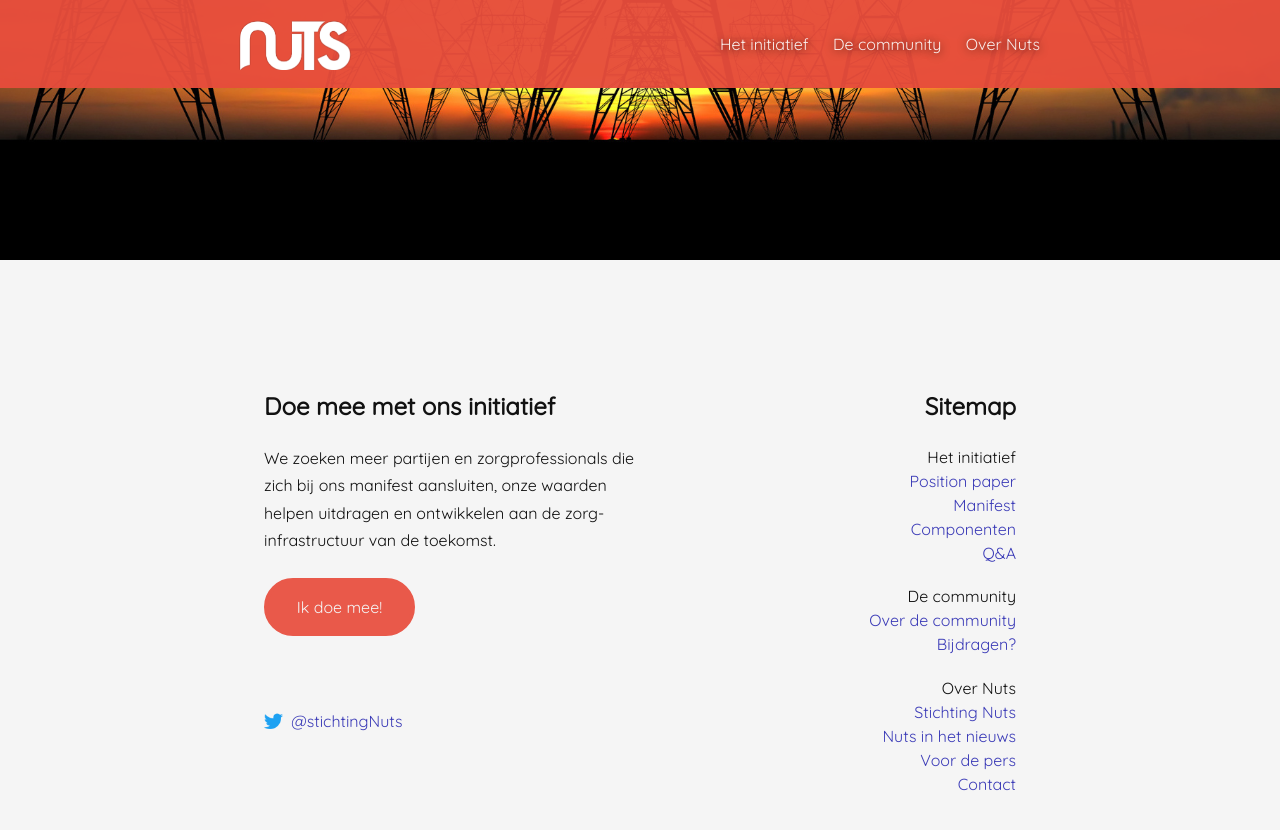
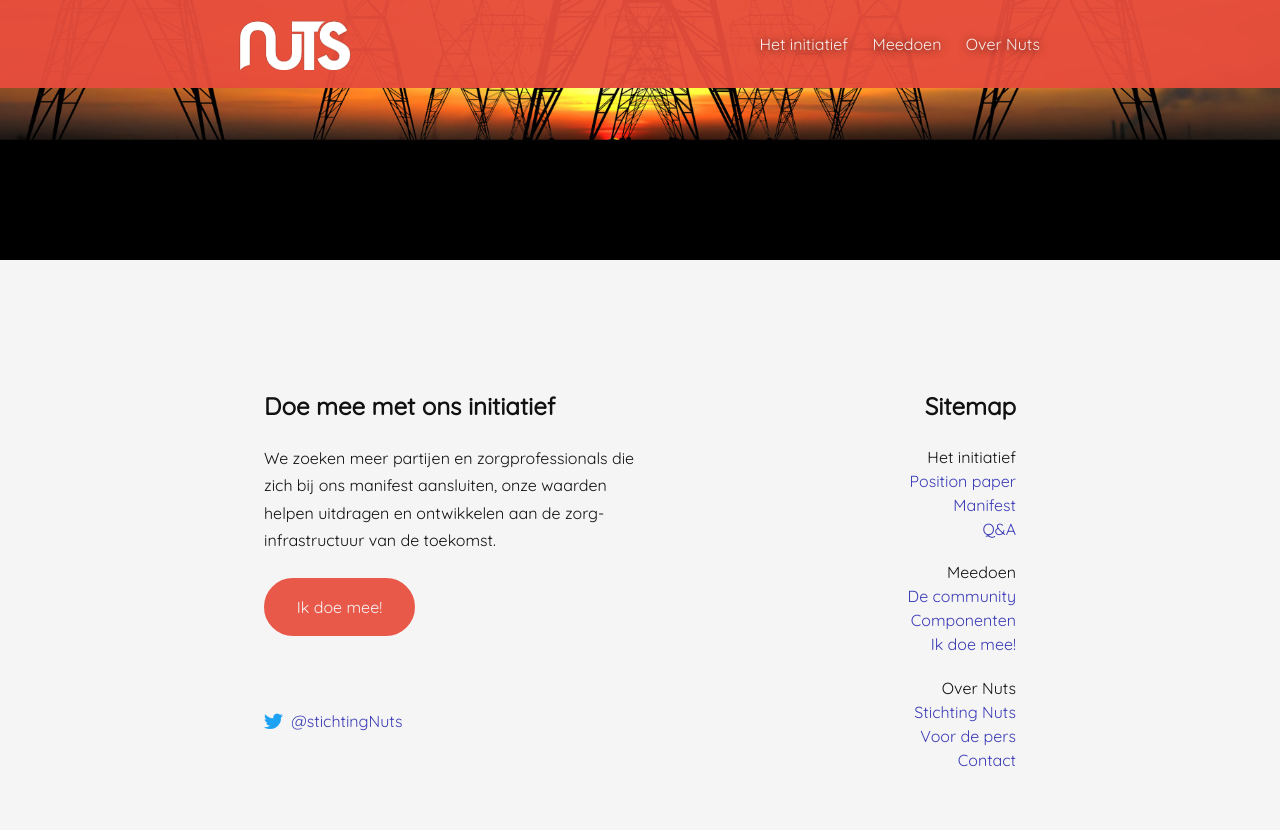
Before and after one commit to nuts-foundation/nuts-webpresence, a Jekyll site: the page built from index.md, in a window 1280 px wide and 900 px high, scrolled down 4757 px. Shown: the top 830 px of the window. Built offline with Jekyll 4.4.1, drawn with Linux system fonts in a browser that asks for light colours; our own code applies the rules of GitHub Pages for plain Markdown files.

Commit message:
Move pages around

```diff
--- a/_includes/site-structure.html
+++ b/_includes/site-structure.html
@@ -9,21 +9,21 @@
         <a class="page-link" href="{{ 'manifest' | relative_url }}">Manifest</a>
       </li>
       <li>
-        <a class="page-link" href="{{ 'componenten' | relative_url }}">Componenten</a>
-      </li>
-      <li>
         <a class="page-link" href="{{ 'q-and-a' | relative_url }}">Q&A</a>
       </li>
     </ul>
   </li>
   <li>
-    De community
+    Meedoen
     <ul>
       <li>
-        <a class="page-link" href="{{ 'community' | relative_url }}">Over de community</a>
+        <a class="page-link" href="{{ 'community' | relative_url }}">De community</a>
       </li>
       <li>
-        <a class="page-link" href="{{ 'community' | relative_url }}">Bijdragen?</a>
+        <a class="page-link" href="{{ 'componenten' | relative_url }}">Componenten</a>
+      </li>
+      <li>
+        <a class="page-link" href="{{ 'meedoen' | relative_url }}">Ik doe mee!</a>
       </li>
     </ul>
   </li>
@@ -33,9 +33,9 @@
       <li>
         <a class="page-link" href="{{ 'stichting' | relative_url }}">Stichting Nuts</a>
       </li>
-      <li>
+      <!-- <li>
         <a class="page-link" href="{{ 'contact' | relative_url }}">Nuts in het nieuws</a>
-      </li>
+      </li> -->
       <li>
         <a class="page-link" href="{{ 'pers' | relative_url }}">Voor de pers</a>
       </li>
```
